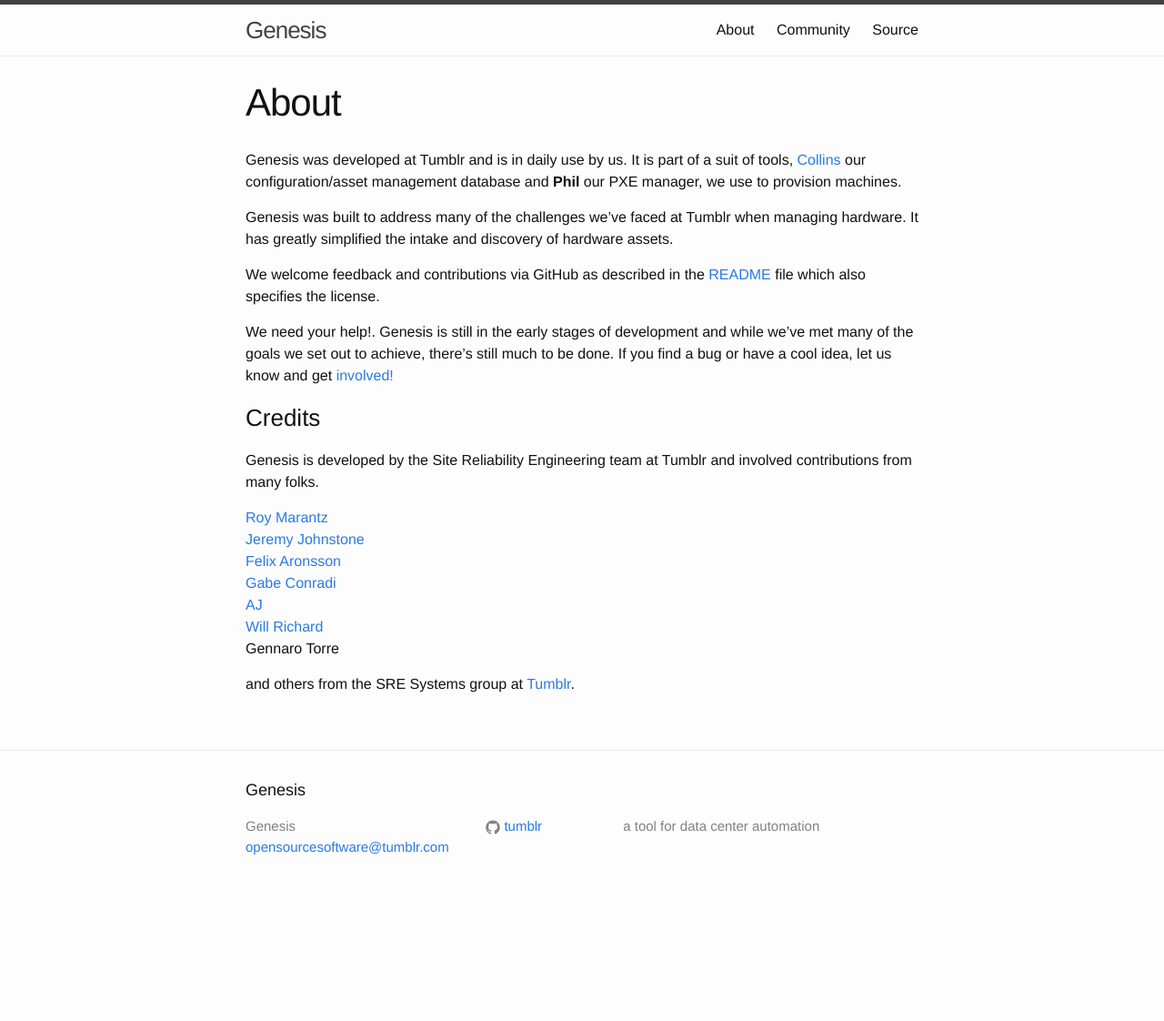
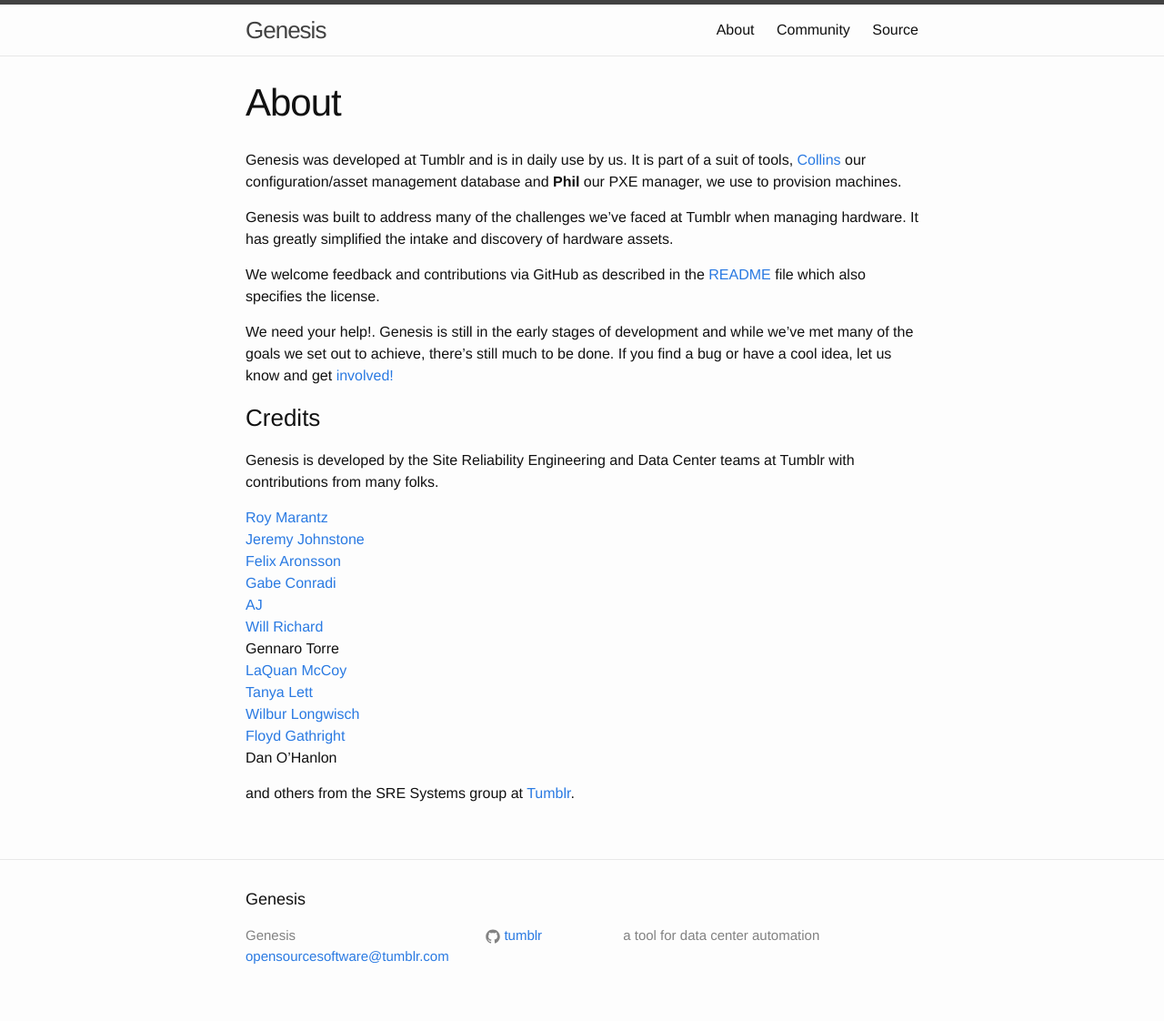
Before and after one commit to tumblr/genesis, a Jekyll site: the page built from about.md, in a window 1280 px wide. Shown: the whole page at 91% size. Built offline with Jekyll 4.4.1, drawn with Linux system fonts in a browser that asks for light colours; before the commit the page ends 1002 px from its top, so only the background shows below that.

Commit message:
Add DC team to the credits page.

```diff
--- a/about.md
+++ b/about.md
@@ -25,8 +25,7 @@ get [involved!](https://github.com/tumblr/genesis/blob/master/CONTRIBUTING.md)
 
 ### Credits
 
-Genesis is developed by the Site Reliability Engineering team at Tumblr and
-involved contributions from many folks.
+Genesis is developed by the Site Reliability Engineering and Data Center teams at Tumblr with contributions from many folks.
 
 [Roy Marantz](https://github.com/roymarantz)
 [Jeremy Johnstone](https://github.com/jsjohnst)
@@ -35,5 +34,10 @@ involved contributions from many folks.
 [AJ](http://aj-jester.tumblr.com/)
 [Will Richard](https://github.com/Primer42)
 Gennaro Torre
+[LaQuan McCoy](http://lqmccoy.tumblr.com/)
+[Tanya Lett](http://tlett67.tumblr.com/)
+[Wilbur Longwisch](https://github.com/wilpig)
+[Floyd Gathright](http://freckerz.tumblr.com)
+Dan O'Hanlon
 
 and others from the SRE Systems group at [Tumblr](https://www.tumblr.com/about).
```
